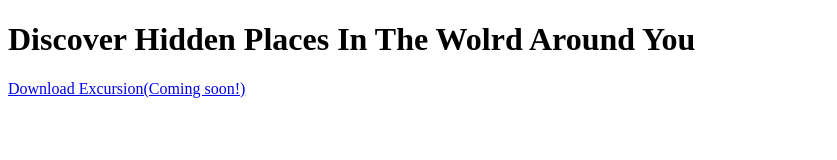
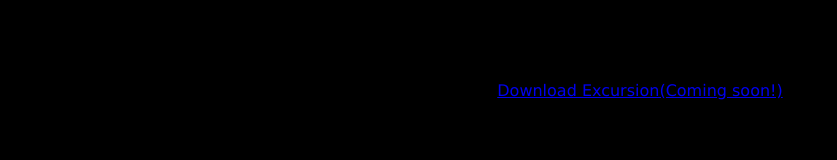
Before and after one commit to veronikakontos/excursion, a plain HTML site: page index.html in a window 1280 px wide. Shown: the whole page, without its empty margins (0-837 px from the left). Drawn offline with Linux system fonts and the light colour scheme.

Commit message:
added body style

```diff
--- a/resources/css/style.css
+++ b/resources/css/style.css
@@ -1,3 +1,7 @@
-git remote add origin https://github.com/veronikakontos/excursion.git
-git branch -M 'main'
-git push -u origin 'main'
+
+body {
+    background-color: black;
+    text-align: center;
+    font-family: Verdana, Geneva, 'Segoe UI', Tahoma, Geneva, Verdana, sans-serif;
+
+}
```
Also changed, not shown: 2 other files.
